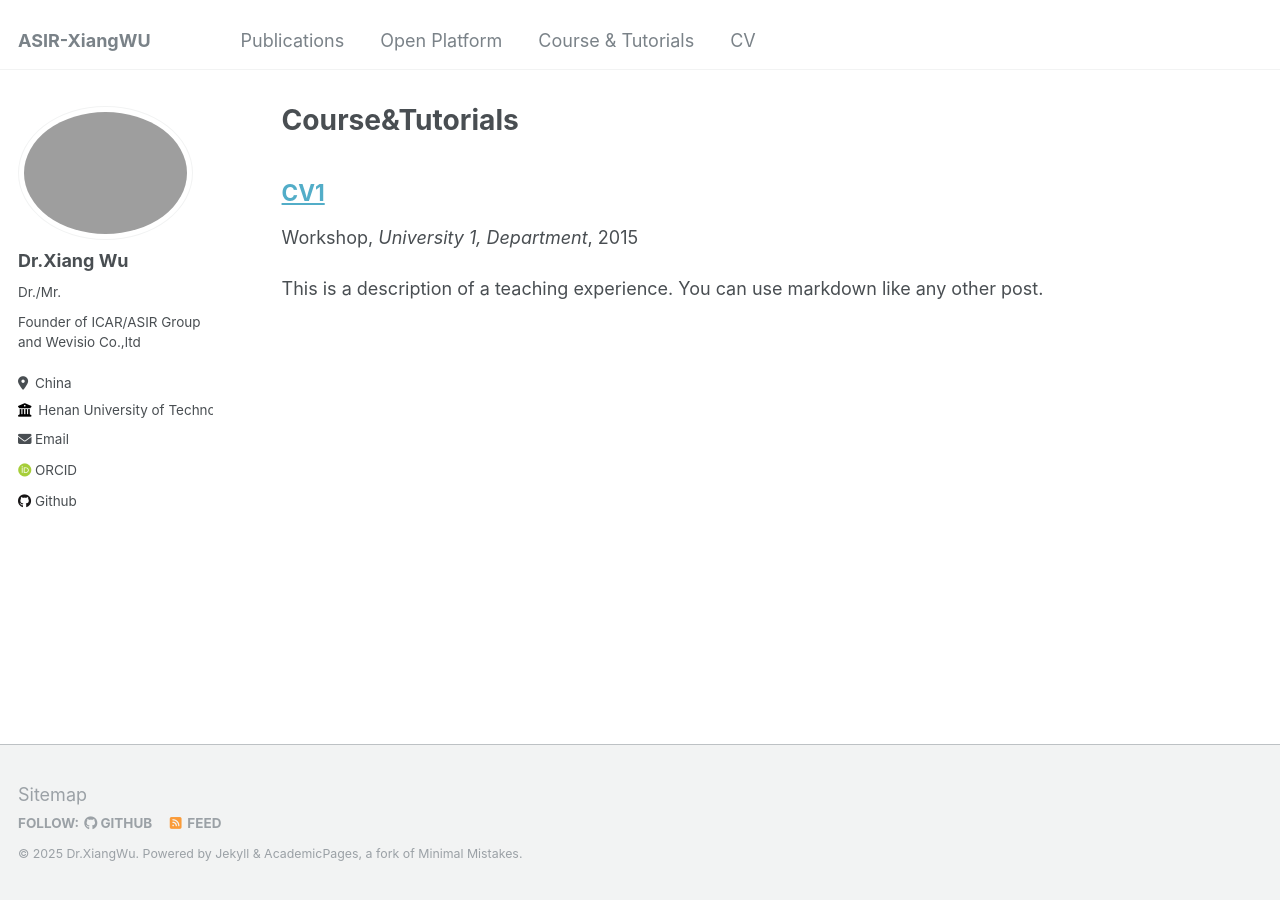
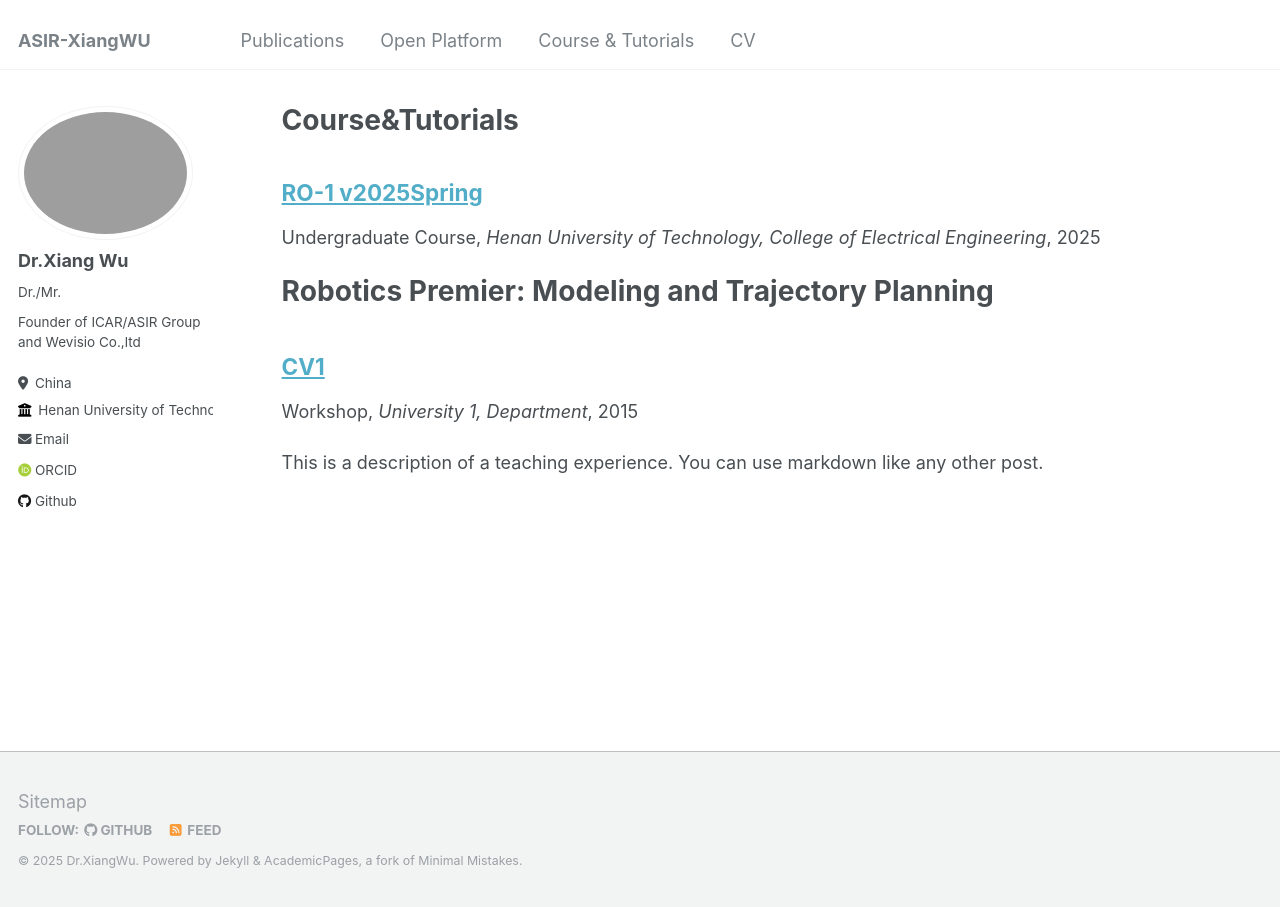
Before and after one commit to xiangwu/xiangwu.github.io, a Jekyll site: the page built from _pages/teaching.html, in a window 1280 px wide. Built offline with Jekyll 4.4.1, drawn with Linux system fonts in a browser that asks for light colours; some web fonts are replaced; a file with an impossible date is left out.

Commit message:
Update and rename ro1-2025spring.md to ro1-2025.md

```diff
--- a/_teaching/ro1-2025spring.md
+++ b/_teaching/ro1-2025.md
@@ -2,9 +2,9 @@
 title: "RO-1 v2025Spring"
 collection: archieved
 type: "Undergraduate Course"
-permalink: /teaching/ro1-2025spring
+permalink: /teaching/ro1-2025
 venue: "Henan University of Technology, College of Electrical Engineering"
-date: 2025
+date: 2025-9-14
 location: "Zhengzhou, China"
 ---
 
```
